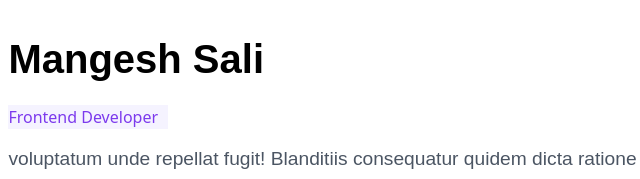
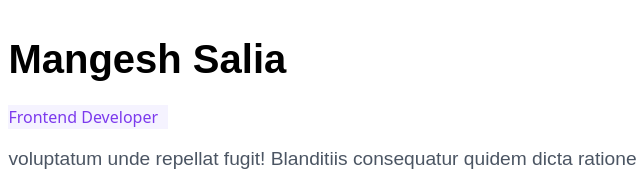
Before and after one commit to mangeshsali/Portfolio, a website built with Vite: page index.html in a window 1280 px wide. Shown: the part 793-972 px from the top of the page, 544-1184 px from the left. Built offline with nearby package versions, Linux system fonts and the light colour scheme.

Commit message:
commit
n

```diff
--- a/index.html
+++ b/index.html
@@ -182,7 +182,7 @@
           </div>
           <div class="right ml-5">
             <h2 class="font-poppins text-[5rem] lg:text-[2.5rem] font-semibold">
-              Mangesh Sali
+              Mangesh Salia
             </h2>
             <p
               class="bg-white-shade text-[2.5rem] lg:text-[1rem] text-regal-blue w-[24rem] lg:w-[10rem] my-4"
```
